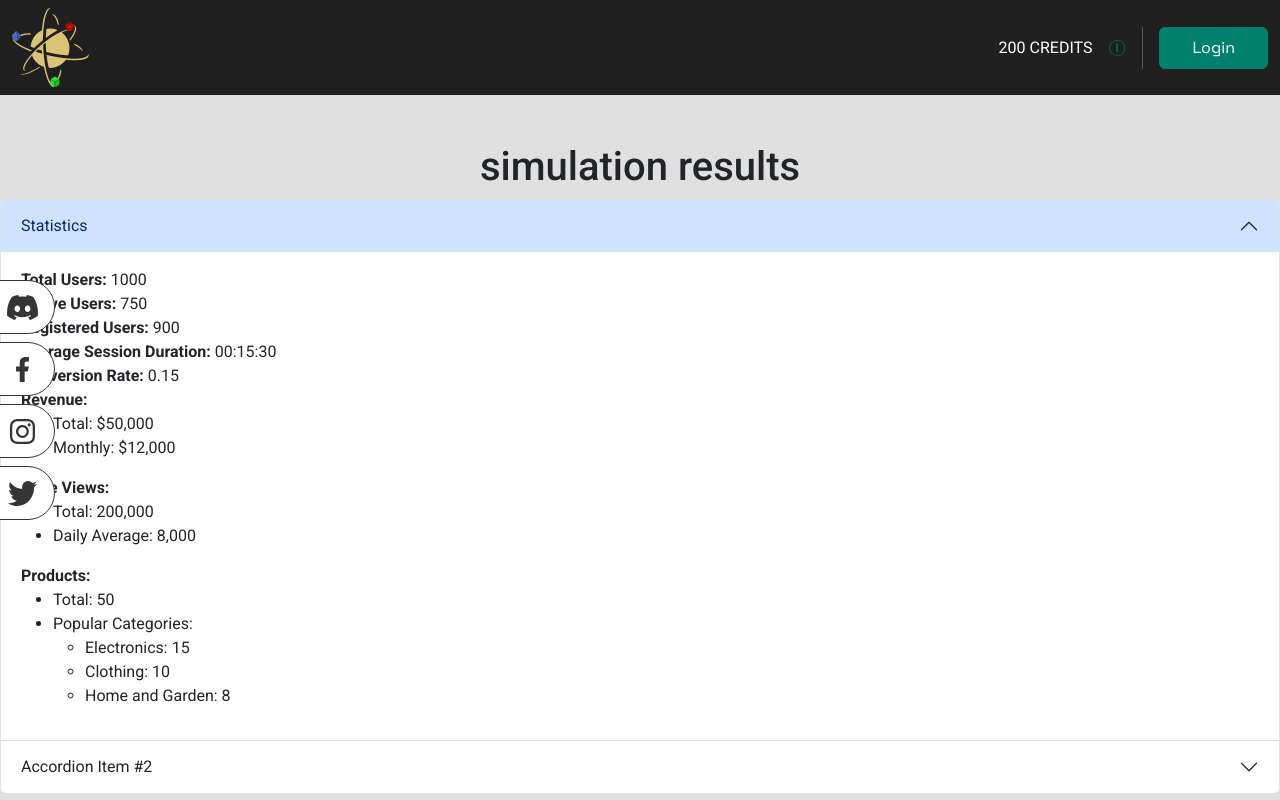
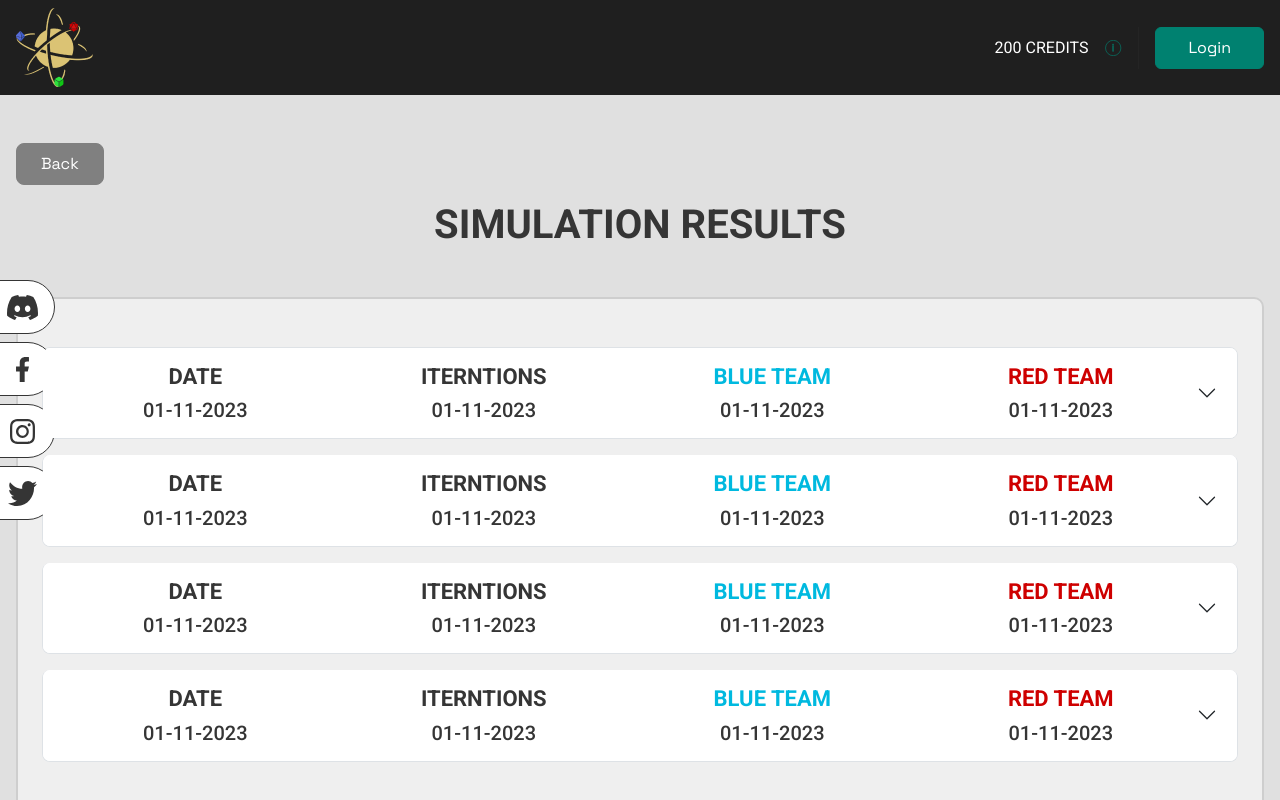
Before and after one commit to asfandtaimoor/encounterra, a Next.js app: page /Result in a window 1280 px wide. Shown: the top 800 px of the page. Built offline with nearby package versions, Linux system fonts and the light colour scheme.

Commit message:
Result Page Added

```diff
--- a/src/components/Common/Footer.jsx
+++ b/src/components/Common/Footer.jsx
@@ -21,7 +21,7 @@ function Footer() {
             />
 
             <FooterLinks />
-            <p className="text-center mb-0">
+            <p className="text-center text-white mb-0">
               Lorem Ipsum is simply dummy text of the printing and typesetting
               industry. Lorem Ipsum has been the industries standard dummy text
               ever since the 1500s, when an unknown printer took a galley of
@@ -34,7 +34,9 @@ function Footer() {
         </div>
         <hr />
         <div className="ts-footer__footer pb-4">
-          <p className="text-center mb-0 ">&copy; Copyright Encounterra</p>
+          <p className="text-center mb-0 text-white">
+            &copy; Copyright Encounterra
+          </p>
         </div>
       </Container>
     </div>
--- a/src/components/Common/header.jsx
+++ b/src/components/Common/header.jsx
@@ -27,7 +27,7 @@ function Header() {
 
           <div className="d-flex gap-3 align-items-center">
             <div className="d-flex gap-3 align-items-center">
-              <p className="text-uppercase mb-0">200 credits</p>
+              <p className="text-uppercase text-white mb-0">200 credits</p>
               <ExclamationCircle Width="18" Height="16" Stroke="#008170" />
             </div>
             <div class="vr"></div>
--- a/src/pages/Result.jsx
+++ b/src/pages/Result.jsx
@@ -3,9 +3,7 @@ import { Container, Tab, Nav } from "react-bootstrap";
 
 import Header from "@/components/Common/Header";
 import Footer from "@/components/Common/Footer";
-import MapMain from "@/components/Map";
 import SocialMedia from "@/components/Common/SocialMedia";
-import Simulation from "@/components/Simulation";
 
 export default function Home() {
   return (
@@ -23,9 +21,20 @@ export default function Home() {
         </div>
         <div className="my-5">
           <div className="ts-container">
-            <h1 className="ts-fs-40 text-center">simulation results</h1>
+            <a
+              className="ts-btn ts-btn-gray rounded-3  px-4 d-inline-block mb-04"
+              href="./"
+            >
+              {" "}
+              Back
+            </a>
 
-            <Results />
+            <h1 className="ts-fs-40 text-uppercase text-center mb-09 fw-bold">
+              simulation results
+            </h1>
+            <div className="ts-card-2 px-4 py-5">
+              <Results />
+            </div>
           </div>
         </div>
         <Footer />
@@ -37,62 +46,192 @@ export default function Home() {
 import Accordion from "react-bootstrap/Accordion";
 
 function Results() {
+  const Results = [
+    {
+      id: 1,
+      statistics: {
+        total_users: 1000,
+        active_users: 750,
+        registered_users: 900,
+        average_session_duration: "00:15:30",
+        conversion_rate: 0.15,
+        revenue: {
+          total: 50000,
+          monthly: 12000,
+        },
+        page_views: {
+          total: 200000,
+          daily_average: 8000,
+        },
+        products: {
+          total: 50,
+          popular_categories: [
+            {
+              category: "Electronics",
+              products: 15,
+            },
+            {
+              category: "Clothing",
+              products: 10,
+            },
+            {
+              category: "Home and Garden",
+              products: 8,
+            },
+          ],
+        },
+      },
+    },
+    {
+      id: 2,
+      statistics: {
+        total_users: 1000,
+        active_users: 750,
+        registered_users: 900,
+        average_session_duration: "00:15:30",
+        conversion_rate: 0.15,
+        revenue: {
+          total: 50000,
+          monthly: 12000,
+        },
+        page_views: {
+          total: 200000,
+          daily_average: 8000,
+        },
+        products: {
+          total: 50,
+          popular_categories: [
+            {
+              category: "Electronics",
+              products: 15,
+            },
+            {
+              category: "Clothing",
+              products: 10,
+            },
+            {
+              category: "Home and Garden",
+              products: 8,
+            },
+          ],
+        },
+      },
+    },
+    {
+      id: 3,
+      statistics: {
+        total_users: 1000,
+        active_users: 750,
+        registered_users: 900,
+        average_session_duration: "00:15:30",
+        conversion_rate: 0.15,
+        revenue: {
+          total: 50000,
+          monthly: 12000,
+        },
+        page_views: {
+          total: 200000,
+          daily_average: 8000,
+        },
+        products: {
+          total: 50,
+          popular_categories: [
+            {
+              category: "Electronics",
+              products: 15,
+            },
+            {
+              category: "Clothing",
+              products: 10,
+            },
+            {
+              category: "Home and Garden",
+              products: 8,
+            },
+          ],
+        },
+      },
+    },
+    {
+      id: 4,
+      statistics: {
+        total_users: 1000,
+        active_users: 750,
+        registered_users: 900,
+        average_session_duration: "00:15:30",
+        conversion_rate: 0.15,
+        revenue: {
+          total: 50000,
+          monthly: 12000,
+        },
+        page_views: {
+          total: 200000,
+          daily_average: 8000,
+        },
+        products: {
+          total: 50,
+          popular_categories: [
+            {
+              category: "Electronics",
+              products: 15,
+            },
+            {
+              category: "Clothing",
+              products: 10,
+            },
+            {
+              category: "Home and Garden",
+              products: 8,
+            },
+          ],
+        },
+      },
+    },
+  ];
+
   return (
     <Accordion defaultActiveKey="0">
-      <Accordion.Item eventKey="0">
-        <Accordion.Header>Statistics</Accordion.Header>
-        <Accordion.Body>
-          <div>
-            <strong>Total Users:</strong> 1000
-          </div>
-          <div>
-            <strong>Active Users:</strong> 750
-          </div>
-          <div>
-            <strong>Registered Users:</strong> 900
-          </div>
-          <div>
-            <strong>Average Session Duration:</strong> 00:15:30
-          </div>
-          <div>
-            <strong>Conversion Rate:</strong> 0.15
-          </div>
-          <div>
-            <strong>Revenue:</strong>
-            <ul>
-              <li>Total: $50,000</li>
-              <li>Monthly: $12,000</li>
-            </ul>
-          </div>
-          <div>
-            <strong>Page Views:</strong>
-            <ul>
-              <li>Total: 200,000</li>
-              <li>Daily Average: 8,000</li>
-            </ul>
-          </div>
-          <div>
-            <strong>Products:</strong>
-            <ul>
-              <li>Total: 50</li>
-              <li>
-                Popular Categories:
-                <ul>
-                  <li>Electronics: 15</li>
-                  <li>Clothing: 10</li>
-                  <li>Home and Garden: 8</li>
-                </ul>
-              </li>
-            </ul>
-          </div>
-        </Accordion.Body>
-      </Accordion.Item>
-      <Accordion.Item eventKey="1">
-        <Accordion.Header>Accordion Item #2</Accordion.Header>
-        <Accordion.Body>
-          {/* Add your content for Accordion Item #2 here */}
-        </Accordion.Body>
-      </Accordion.Item>
+      {Results.map((item, index) => (
+        <AccordionItem key={index} data={item} />
+      ))}
     </Accordion>
   );
 }
+
+function AccordionItem({ key, data }) {
+  const jsonString = JSON.stringify(data.statistics, null, 2);
+
+  return (
+    <Accordion.Item eventKey={data.id}>
+      <Accordion.Header>
+        <div className="row row-cols-2 row-cols-md-4 w-100 ">
+          <div className="text-center mb-4 mb-md-0">
+            <h3 className="ts-fs-22 text-uppercase fw-bold">DATE</h3>
+            <p className="ts-fs-20 fw-medium mb-0">01-11-2023</p>
+          </div>
+          <div className="text-center mb-4 mb-md-0">
+            <h3 className="ts-fs-22 text-uppercase fw-bold">iterntions</h3>
+            <p className="ts-fs-20 fw-medium mb-0">01-11-2023</p>
+          </div>
+          <div className="text-center ">
+            <h3 className="ts-fs-22 ts-text-skyblue text-uppercase fw-bold">
+              Blue Team
+            </h3>
+            <p className="ts-fs-20 fw-medium mb-0">01-11-2023</p>
+          </div>
+          <div className="text-center">
+            <h3 className="ts-fs-22 ts-text-red text-uppercase fw-bold">
+              Red Team
+            </h3>
+            <p className="ts-fs-20 fw-medium mb-0">01-11-2023</p>
+          </div>
+        </div>
+      </Accordion.Header>
+      <Accordion.Body>
+        <pre>
+          <code>{jsonString}</code>
+        </pre>
+      </Accordion.Body>
+    </Accordion.Item>
+  );
+}
--- a/src/styles/Components/_footer.scss
+++ b/src/styles/Components/_footer.scss
@@ -2,7 +2,6 @@
   background-color: $color-secondary;
   color: $color-white;
   padding-top: 30px;
-
   &__main {
     max-width: 1075px;
     margin-inline: auto;
--- a/src/styles/Components/index.scss
+++ b/src/styles/Components/index.scss
@@ -89,6 +89,16 @@
     &:hover {
       color: $color-primary;
       border: 1px solid $color-primary;
+      background-color: transparent;
+    }
+  }
+  &-gray {
+    background-color: $color-gray-6;
+    border: 1px solid $color-gray-6;
+    color: white;
+    &:hover {
+      color: $color-gray-6;
+      border: 1px solid $color-gray-6;
       background-color: transparent;
     }
   }
@@ -220,3 +230,20 @@
     border-radius: 0 5px 5px 0;
   }
 }
+
+.accordion {
+  --bs-accordion-active-bg: none;
+  display: flex;
+  flex-direction: column;
+  gap: 1rem;
+  &-item {
+    border-radius: 8px !important;
+    // margin-bottom: 1rem;
+    overflow: hidden;
+  }
+  &-button {
+    &:focus {
+      box-shadow: none;
+    }
+  }
+}
--- a/src/styles/globals.scss
+++ b/src/styles/globals.scss
@@ -19,8 +19,12 @@ body {
 }
 
 body {
+  color: $color-gray-2;
   background-color: $color-bg;
   font-family: "Roboto", sans-serif;
+}
+* {
+  color: $color-gray-2;
 }
 .ts-btn,
 .ts-heading-font {
@@ -34,6 +38,7 @@ a {
 .ts-container {
   max-width: 80rem;
   margin: auto;
+  padding-inline: 1rem;
 }
 .ts-main-content {
   padding-block: 3.125rem;
--- a/src/styles/utils.scss
+++ b/src/styles/utils.scss
@@ -15,6 +15,9 @@
     font-size: clamp(1.6rem, 2.8vw, 1.875rem);
   }
   &-22 {
-    font-size: clamp(1.1rem, 2.3vw, 1.375rem);
+    font-size: clamp(1.2rem, 2.3vw, 1.375rem);
+  }
+  &-20 {
+    font-size: clamp(1.1rem, 2.1vw, 1.25rem);
   }
 }
```
